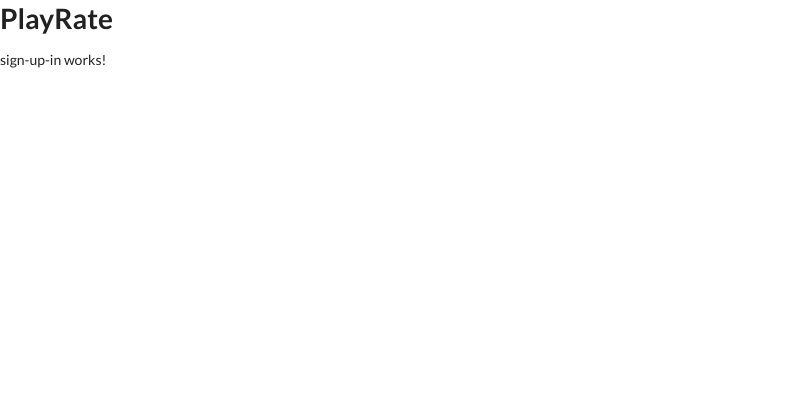
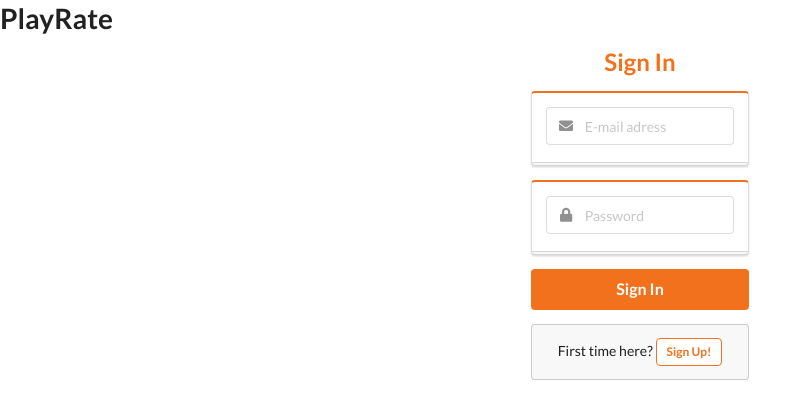
Before and after one commit to stenjo1/PlayRate, an Angular app in the folder client/: page / in a window 1280 px wide. Shown: the top 418 px of the page, without its empty margins (0-812 px from the left). Built offline with nearby package versions, Linux system fonts and the light colour scheme.

Commit message:
sign-up-in schema is made
->  Schema is mostly built, it swaps from sign in to sign up if you select it,
    few minor changes are needed look wise.

```diff
--- a/client/angular.json
+++ b/client/angular.json
@@ -94,5 +94,8 @@
         }
       }
     }
+  },
+  "cli": {
+    "analytics": false
   }
 }
--- a/client/src/app/components/sign-up-in/sign-up-in.component.html
+++ b/client/src/app/components/sign-up-in/sign-up-in.component.html
@@ -1 +1,61 @@
-<p>sign-up-in works!</p>
+<div class = "ui middle aligned center aligned grid">
+    <div class = "three wide column">
+        <h2 class = "ui orange image header">
+            <!Add a small logo here>
+            <div class="content" *ngIf="displayLogin">Sign In</div>
+            <div class="content" *ngIf="!displayLogin">Sign Up</div>
+        </h2>
+        <form class = "ui large form">
+
+            <div class="ui orange stacked segment" *ngIf="!displayLogin">
+                <div class="field">
+                    <div class="ui left icon input">
+                        <i class="user icon"></i>
+                        <input type="text" name="Username" placeholder="Username">
+                    </div>
+                </div>
+            </div>
+            <div class="ui orange stacked segment">
+                <div class="field">
+                    <div class="ui left icon input">
+                        <i class="envelope icon"></i>
+                        <input type="text" name="email" placeholder="E-mail adress">
+                    </div>
+                </div>
+            </div>
+            <div class="ui orange stacked segment">
+                <div class="field">
+                    <div class="ui left icon input">
+                        <i class="lock icon"></i>
+                        <input type="text" name="password" placeholder="Password">
+                    </div>
+                </div>
+            </div>
+            <div class="ui orange stacked segment" *ngIf="!displayLogin">
+                <div class="field">
+                    <div class="ui left icon input">
+                        <i class="lock icon"></i>
+                        <input type="text" name="repeatPassword" placeholder="Repeat password">
+                    </div>
+                </div>
+            </div>
+
+            <div class="ui fluid large orange submit button" *ngIf="displayLogin">Sign In </div>
+            <div class="ui fluid large orange submit button" *ngIf="!displayLogin">Sign Up</div>
+
+            <div clas="ui error message"></div>
+        </form>
+
+        <div class = "ui message" *ngIf="displayLogin">
+            First time here?
+            <a class="ui basic orange label" (click)="onLogIn()">Sign Up!</a>
+        </div>
+
+        <div class = "ui message" *ngIf="!displayLogin">
+            Already have an account?
+            <a class="ui basic orange label" (click)="onSignUp()">Sign In!</a>
+        </div>
+
+
+    </div>
+</div>
--- a/client/src/app/components/sign-up-in/sign-up-in.component.ts
+++ b/client/src/app/components/sign-up-in/sign-up-in.component.ts
@@ -1,4 +1,5 @@
 import { Component } from '@angular/core';
+import { User } from 'src/app/models/user.model';
 
 @Component({
   selector: 'app-sign-up-in',
@@ -7,4 +8,19 @@
 })
 export class SignUpInComponent {
 
+  user: User;
+  displayLogin: boolean = true;
+
+  constructor(){
+    this.user = new User("","","");
+  }
+
+  onSignUp(){
+    this.displayLogin = true;
+  }
+
+  onLogIn(){
+    this.displayLogin = false;
+  }
+
 }
--- a/client/src/app/models/user.model.ts
+++ b/client/src/app/models/user.model.ts
@@ -1,5 +1,3 @@
 export class User {
-
-    constructor() {}
-
+    constructor(public username: string, public email: string,public password: string) {}
 }
```
